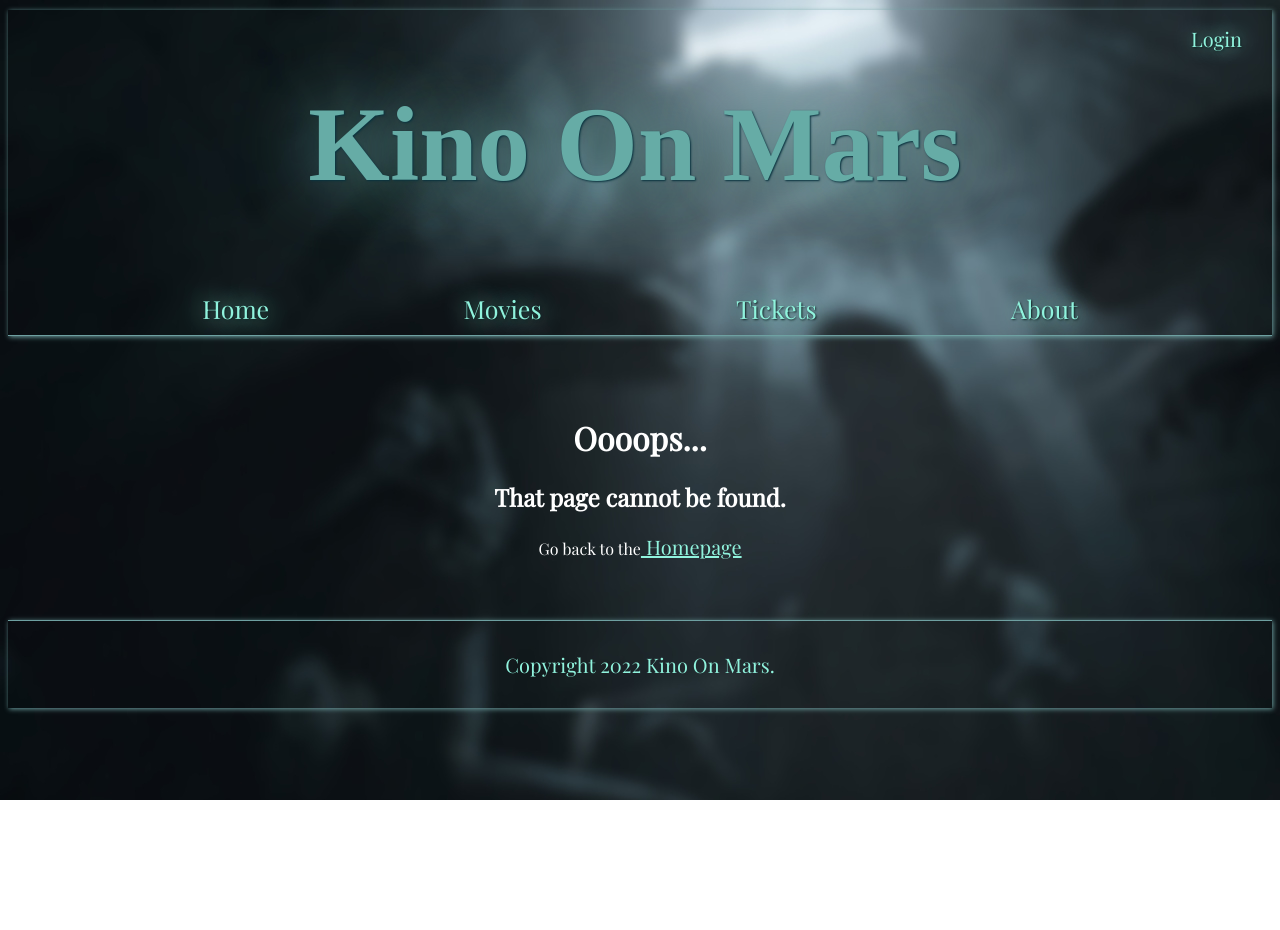
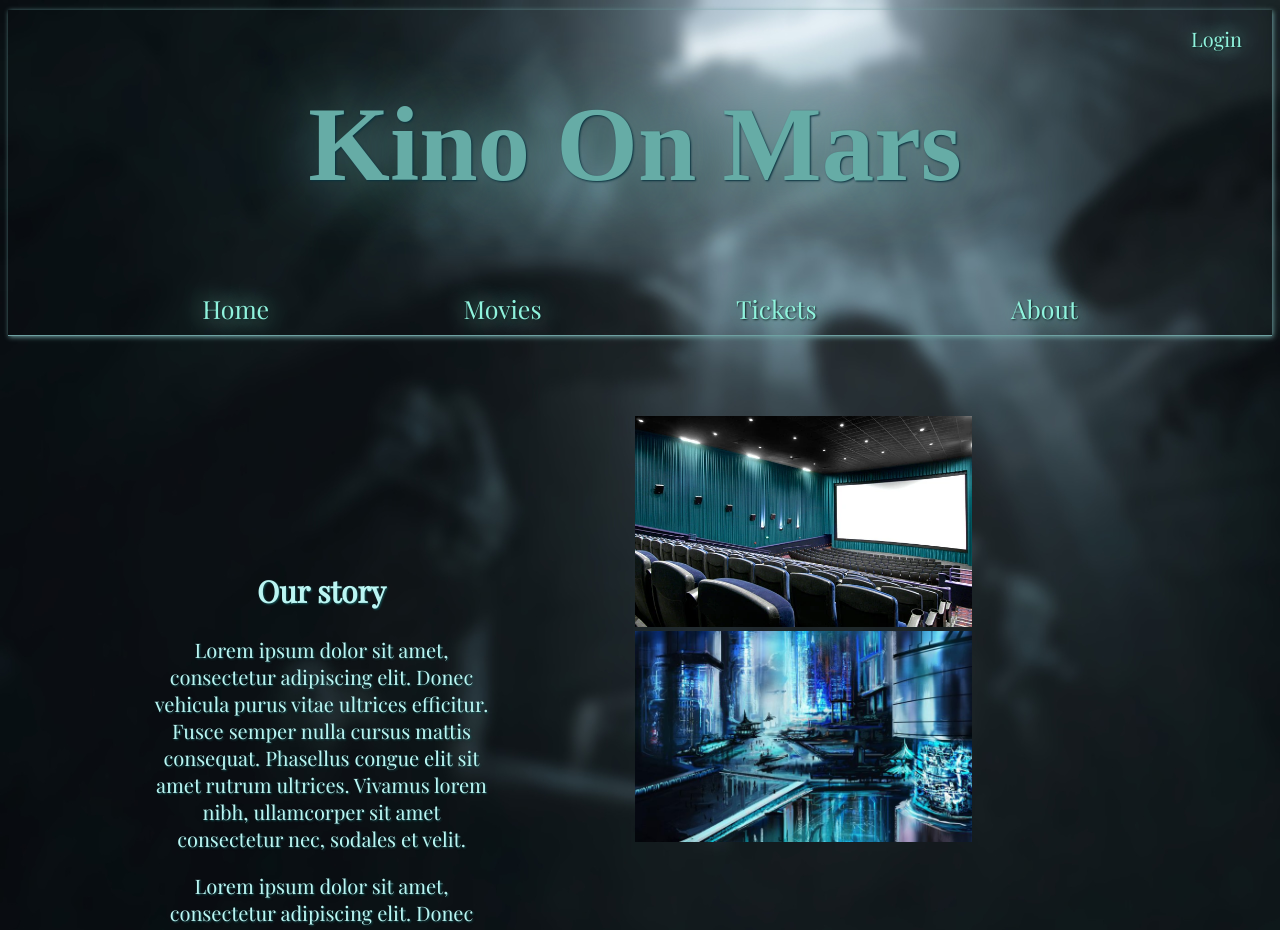
Before and after one commit to amyrman/edu-js-nextkino, a Next.js app: page /AboutUs in a window 1280 px wide. Before the commit this address had no page. Shown: the top 930 px of the page. Before the commit the page ends 800 px from the top, so only its background shows below. Built offline with nearby package versions, Linux system fonts and the light colour scheme; a web font is replaced by a local one.

Commit message:
About us page

```diff
--- a/components/Navbar.js
+++ b/components/Navbar.js
@@ -15,7 +15,7 @@ const Navbar = () => {
         <Link href="/"><a>Home</a></Link>
         <a>Movies</a>
         <a>Tickets</a>
-        <a>About</a>
+        <Link href="AboutUs"><a>About</a></Link>
         </div>
     </nav>
   );
--- /dev/null
+++ b/pages/AboutUs.js
@@ -0,0 +1,35 @@
+import styles from '../styles/AboutUs.module.css'
+import Image from 'next/image';
+import Mars from '../public/pictures/mars.jpg'
+import Salon from '../public/pictures/salon.jpg'
+
+const AboutUs = () => {
+
+  return (
+    <div class = {styles.AboutUs}>
+      <div class = {styles.AboutUsText}>
+       <h2>Our story</h2>
+       <p>Lorem ipsum dolor sit amet, consectetur adipiscing elit. Donec vehicula purus vitae ultrices efficitur. Fusce semper nulla cursus mattis consequat. Phasellus congue elit sit amet rutrum ultrices.
+        Vivamus lorem nibh, ullamcorper sit amet consectetur nec, sodales et velit.</p>
+        <p>Lorem ipsum dolor sit amet, consectetur adipiscing elit. Donec vehicula purus vitae ultrices eff
+        </p>
+      </div>
+      <div class = {styles.AboutUsImages}>
+        <Image
+          src={Salon}
+          className ={styles.SalonImage}
+          width={800}
+          height={500}
+        />
+        <Image
+          src={Mars}
+          className={styles.MarsImage}
+          width={800}
+          height={500}
+        />
+      </div>
+    </div>
+  );
+}
+
+export default AboutUs;
--- /dev/null
+++ b/styles/AboutUs.module.css
@@ -0,0 +1,31 @@
+.AboutUs{
+    display: flex;
+    color:rgb(187, 245, 242);
+    text-shadow: 1px 1px 2px rgb(19, 83, 85);
+}
+
+.AboutUsText{
+    text-align: center;
+    margin: 130px 40px;
+}
+
+.AboutUsText h2{
+    font-size: 30px;
+}
+
+.AboutUsText p{
+    font-size: 20px;
+    padding: 0px 100px;
+}
+
+.AboutUsImages{
+    margin-right: 300px;
+}
+
+.SalonImage{
+
+}
+
+.MarsImage{
+
+}
--- a/styles/Home.module.css
+++ b/styles/Home.module.css
@@ -1,6 +1,5 @@
 .container {
   padding: 0 2rem;
-  background-color: red;
 }
 
 .main {
```
Also changed, not shown: public/pictures/mars.jpg (added), public/pictures/salon.jpg (added).
